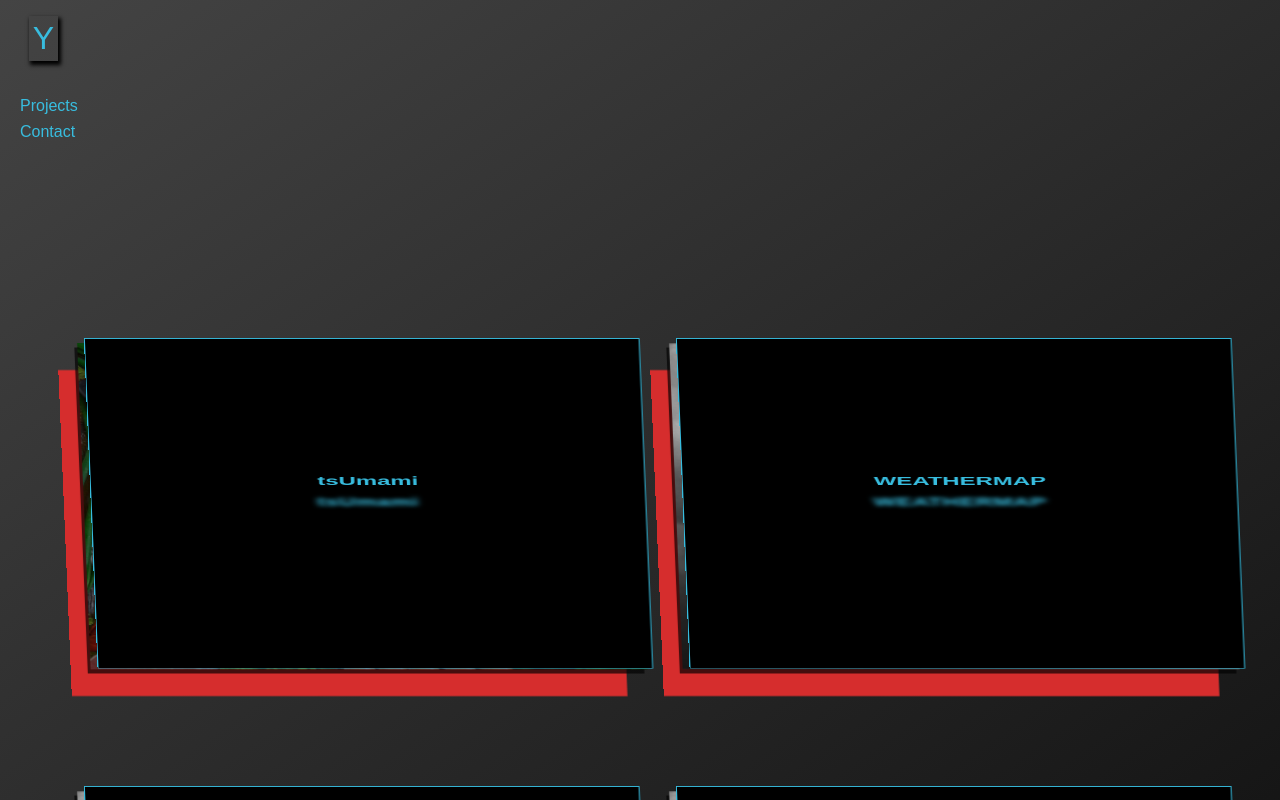
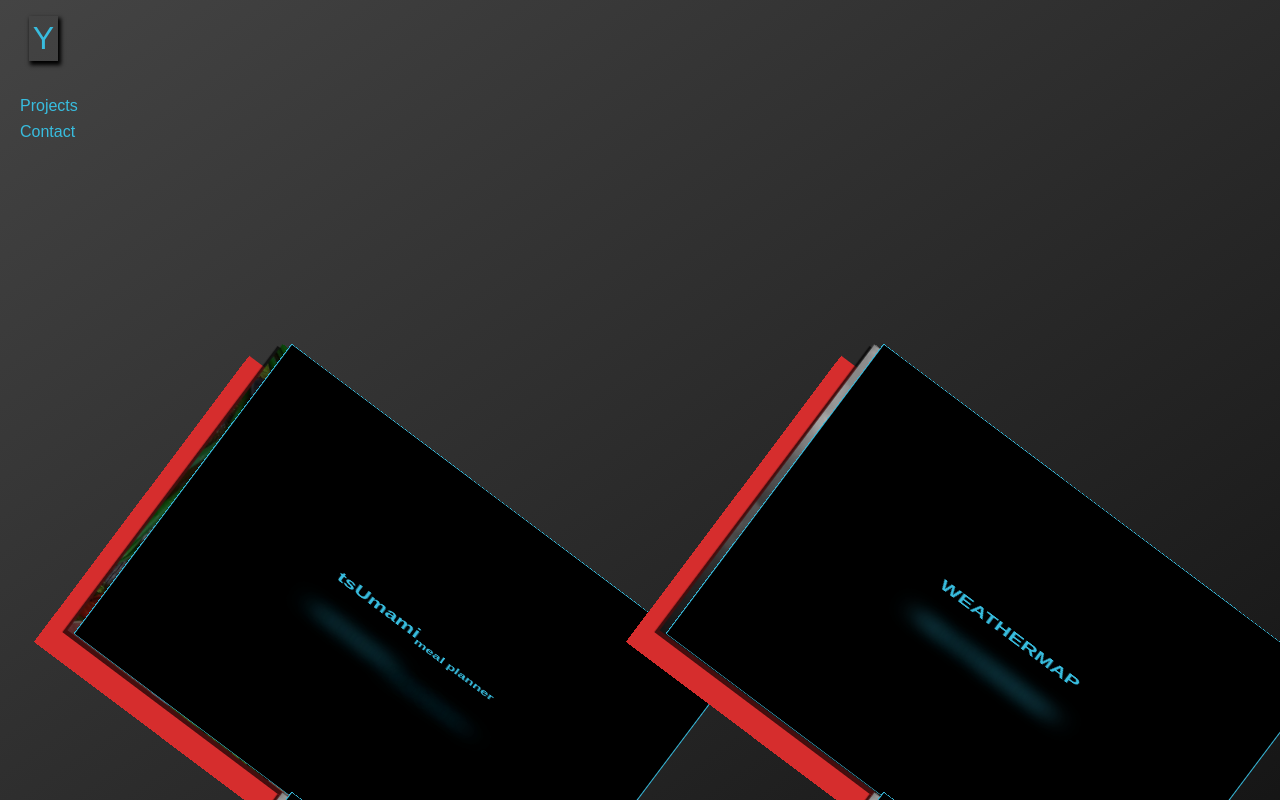
Before and after one commit to VenusCohort/ryanyoshimura, a React (Create React App) app: page / in a window 1280 px wide. Built offline with nearby package versions, Linux system fonts and the light colour scheme.

Commit message:
adj styling for grid boxes

```diff
--- a/src/components/Home.js
+++ b/src/components/Home.js
@@ -130,7 +130,10 @@ export class Home extends Component{
                                 <div id="grid-base1" className="grid-base">
                                     <img src={tsumamiLandingBg} alt="img" className="projects-img"/>
                                     <div className="projects-img-overlay project-text-color" onClick={goToLinkTsumami}>
-                                        <div className="project-text"><h2>tsUmami</h2></div>
+                                        <div className="project-text">
+                                            <h2>tsUmami</h2>
+                                            <p><h4>meal planner</h4></p>
+                                        </div>
                                     </div>
                                 </div>
                             </div>
--- a/src/styling/Home.css
+++ b/src/styling/Home.css
@@ -51,6 +51,8 @@ a{
     position: relative;
     z-index: 7;
     justify-content: space-evenly;
+    margin-top: 16vh;
+
     /* border: #38BDDF solid 1px;
 }
 #grid-base1 {
@@ -130,7 +132,10 @@ a{
     z-index: 8;
     /* transform: rotateY(-6deg); */
     /*transform: rotate3d(1, 1, 1, 18deg);*/
-    transform: rotate3d(66, 14, 3, -25deg);
+    /*transform: rotate3d(66, 14, 3, -25deg);*/
+    transform: rotate3d(-8, 23, 97, 38deg);
+    /*transform: rotate3d(-8, 23, 97, -38deg);*/
+
 }
 .project-text{
     color: #38BDDF;
@@ -138,7 +143,7 @@ a{
     justify-content: center;
     align-content: center;
     margin-top: 15rem;
-    text-shadow: -1px 41px 8px;
+    text-shadow: -1px 71px 28px
 
 }
 body{
```
